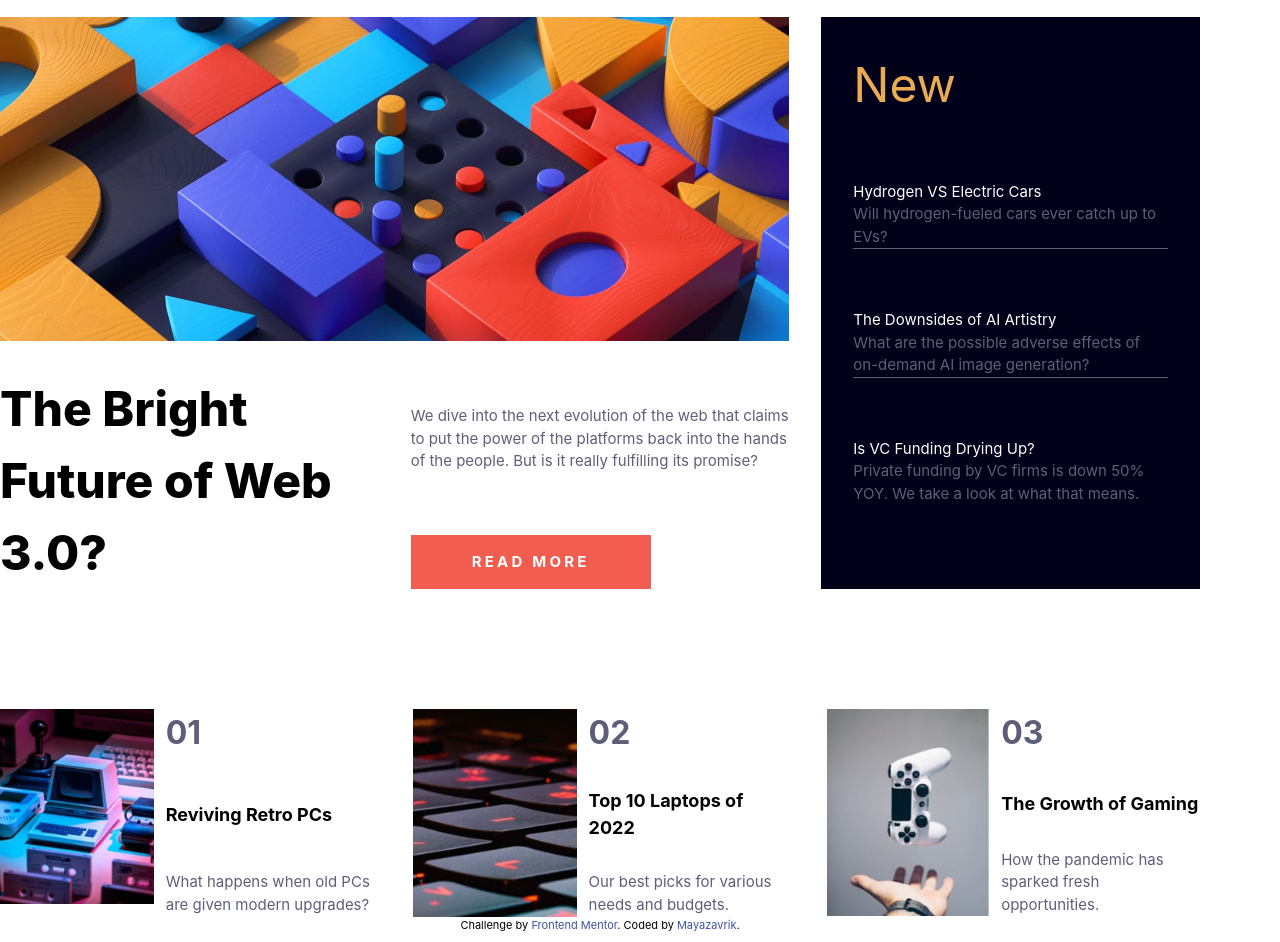
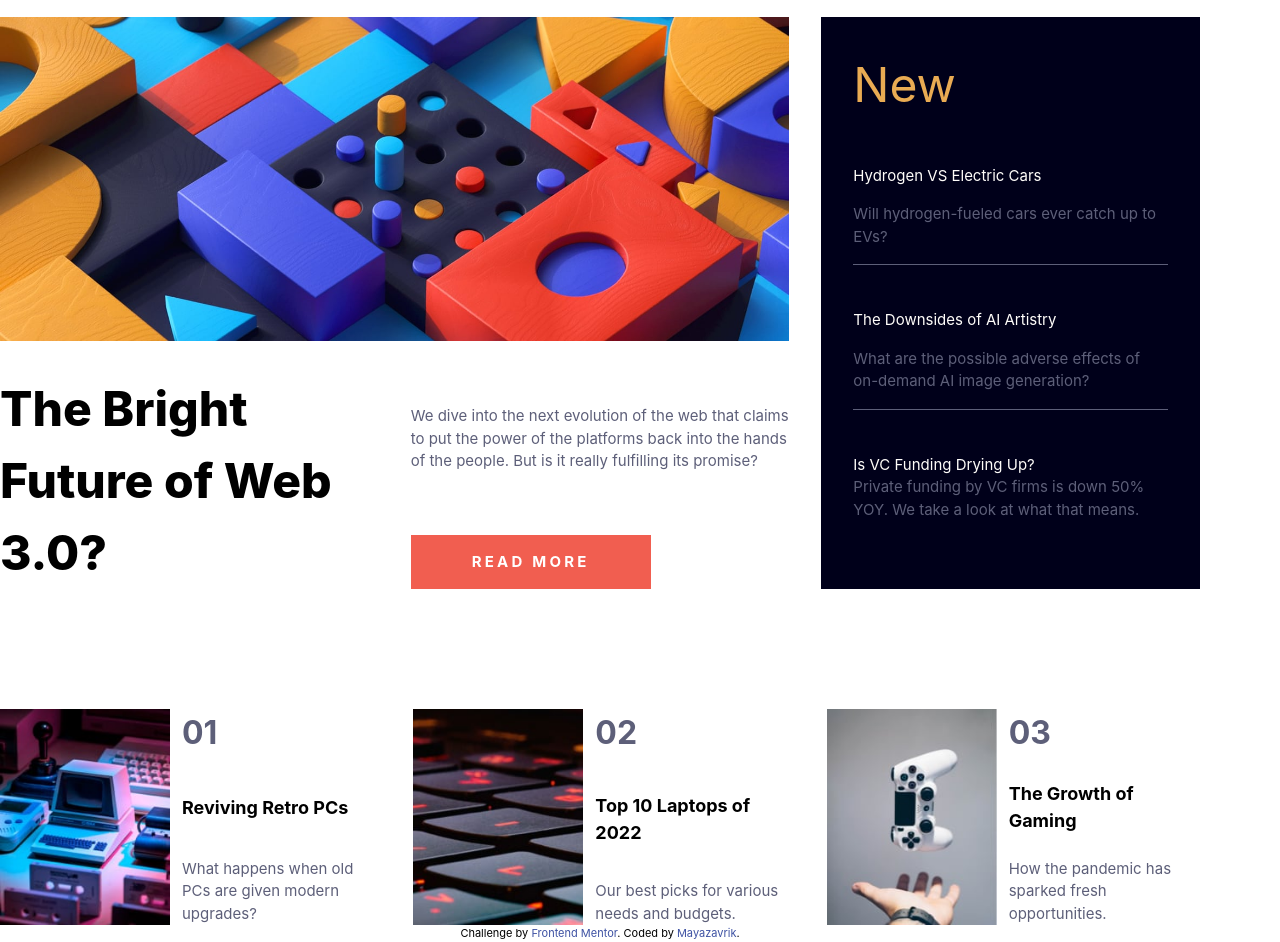
Before and after one commit to mayazavrik/itmo_web_dev_maya_homework-4_news_homepage, a website built with Vite: page index.html in a window 1280 px wide. Shown: the part 61-1003 px from the top of the page. Built offline with nearby package versions, Linux system fonts and the light colour scheme.

Commit message:
подвинула разделители

```diff
--- a/index.html
+++ b/index.html
@@ -57,12 +57,12 @@
           <div>
             <article>
               <h3 class="pt-8 text-main hover:text-hover" style="cursor: pointer;">Hydrogen VS Electric Cars</h3>
-              <p style=" border-bottom: 1px solid hsl(236, 13%, 42%);"> Will hydrogen-fueled cars ever catch up to EVs?</p>
+              <p style=" border-bottom: 1px solid hsl(236, 13%, 42%); padding: 1rem 0;"> Will hydrogen-fueled cars ever catch up to EVs?</p>
             </article>
           </div>
           <div>
             <h3 class="pt-8 text-main hover:text-hover" style="cursor: pointer;"> The Downsides of AI Artistry</h3>
-            <p style="border-bottom: 1px solid hsl(236, 13%, 42%);">What are the possible adverse effects of on-demand AI image generation?</p>
+            <p style="border-bottom: 1px solid hsl(236, 13%, 42%); padding: 1rem 0;">What are the possible adverse effects of on-demand AI image generation?</p>
             </article>
           </div>
           <div>
@@ -80,7 +80,7 @@
       </section>
       <div class="grid grid-flow-row grid-cols-1 md:grid-cols-3 gap-10">
         <article class="col-span-2 md:col-span-1 flex flex-row gap-x-3">
-          <div class="row_image1">
+          <div class="row_image">
                 <img src="images/image-retro-pcs.jpg"  />
               </div>
             <div class="flex flex-col justify-between">
@@ -90,7 +90,7 @@
           </div>
         </article>
         <article class="col-span-2 md:col-span-1 flex flex-row gap-x-3">
-          <div class="row_image2">
+          <div class="row_image">
           <img src="images/image-top-laptops.jpg"   />
         </div>
           <div class="flex flex-col justify-between">
@@ -101,7 +101,7 @@
         </article>
         <article class="col-span-2 md:col-span-1 flex flex-row gap-x-3">
           <div class="row_image">
-          <img src="images/image-gaming-growth.jpg "  />
+          <img src="images/image-gaming-growth.jpg"  />
         </div>
           <div class="flex flex-col justify-between">
             <h2 style="color: hsl(236, 13%, 42%); font-size: 2rem; font-weight: bold;">03</h2>
--- a/style.css
+++ b/style.css
@@ -101,6 +101,8 @@ p {
 	color: hsl(236, 13%, 42%);
 }
 /* МАЛЕНЬКИЙ ЭКРАН */
+
+
 @media (max-width: 761px) {
 	.menu_list {
 		display: flex;
@@ -130,15 +132,12 @@ p {
 		font-weight: bold;
 		cursor: pointer;
 	}
+
+
 	.row_image{
-		width: 170px;
+		flex: 0 0 150px;
 	}
-	.row_image1{
-		width: 170px;
-	}
-	.row_image2{
-		width: 170px;
-	}
+
 }
 
 /* БОЛЬШОЙ ЭКРАН */
@@ -165,16 +164,8 @@ p {
 		opacity: 1;
 	}
 	.row_image{
-		width: 300px;
-	}
-	.row_image1{
-		width: 305px;
-
-	}
-	.row_image2{
-		width: 270px;
+		flex: 0 0 170px;
 	}
 
 
-
 }
```
Also changed, not shown: dist/assets/image-gaming-growth-77ea9e27.jpg (added), dist/index.html, 4 other files.
